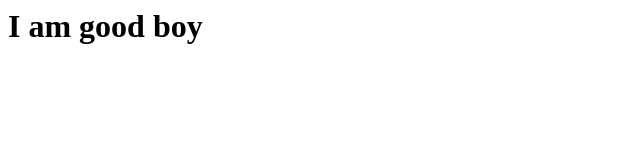
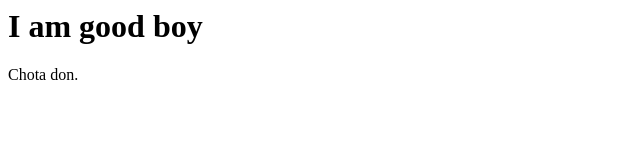
Before and after one commit to alisskarki23/webdevelopment_alice, a plain HTML site: page index.html in a window 1280 px wide. Shown: the full height of the page, 0-640 px from the left. Drawn offline with Linux system fonts and the light colour scheme.

Commit message:
Add info

```diff
--- a/index.html
+++ b/index.html
@@ -3,5 +3,6 @@
 <title> alis </title>
 <body>
 <h1>I am good boy </h1>
+<p>Chota don.</p>
 </body>
 </html>
```
